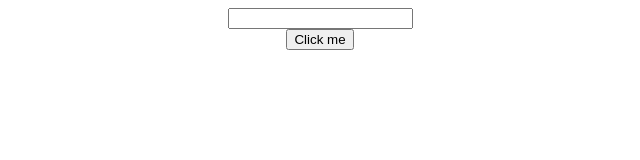
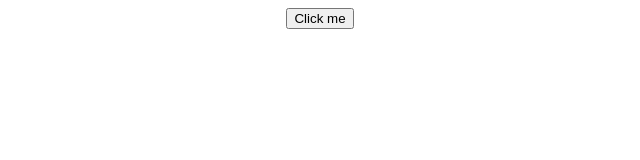
Before and after one commit to Emil-Ilnicki/CPT, a plain HTML site: page index.html in a window 1280 px wide. Shown: the whole page, without its empty margins (320-960 px from the left). Drawn offline with nearby package versions, Linux system fonts and the light colour scheme.

Commit message:
Create index.html

```diff
--- a/index.html
+++ b/index.html
@@ -14,7 +14,6 @@
 	// When fill is called it will acess the JSON file with the data of the projects
         function fill() {
 	  $.getJSON("proj.json", function(json){
-	     //
 	     while(typeof json["proj" + jsoncount] != "undefined"){
 	     proj.push(json["proj" + jsoncount]["proj_name"]);
 	     jsoncount++;
@@ -34,7 +33,6 @@
 	}
   </script>
 <body>
-	<center><input type="text" id="myTextBox" /></center>
 	<center><input type="Button" id = "Button" value="Click me"  onClick="fill()"/></center>
 </body>
 </html>
```
